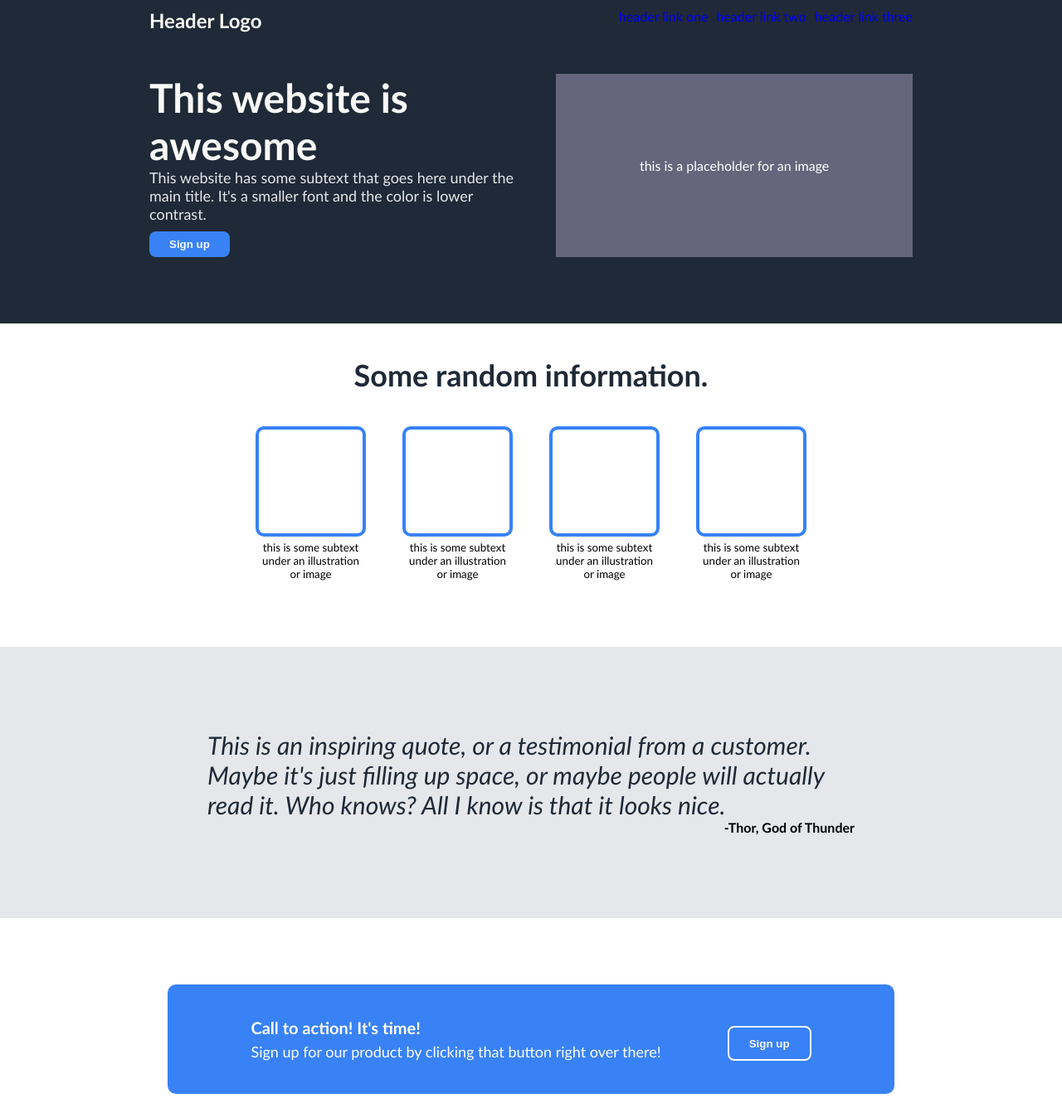
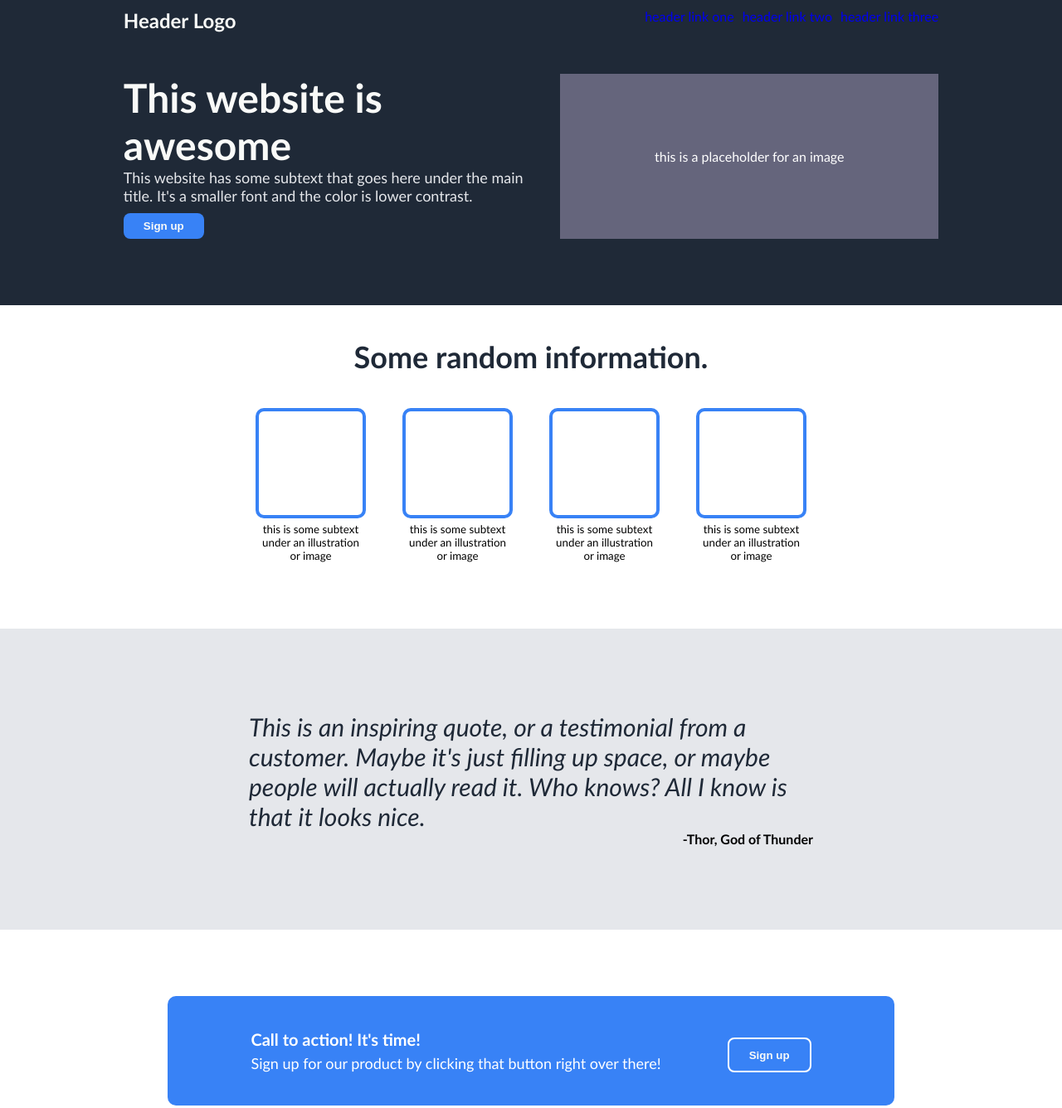
Before and after one commit to pauloruzanovsky/Landing-Page, a plain HTML site: page index.html in a window 1280 px wide. Shown: the top 1336 px of the page at 83% size. Drawn offline with Linux system fonts and the light colour scheme.

Commit message:
edit index and style

```diff
--- a/index.html
+++ b/index.html
@@ -10,6 +10,8 @@
 </head>
 <body>
     <div class="slice-1">
+        <div class="page-content">
+            <div class="slice-1-content">
                 <div class="header">
                     <div class="logo">Header Logo
                     </div>
@@ -31,7 +33,10 @@
                     <div class="hero-image">this is a placeholder for an image</div>
                 </div>
             </div>
+        </div>
+    </div>
     <div class="slice-2">
+        <div class="page-content">
         <div class="slice-2-title">Some random information.</div>
         <div class="slice-2-content">
             <div class="slice-2-item">
@@ -52,13 +57,16 @@
             </div>
         </div>
         </div>
+    </div>
     <div class="slice-3">
+        <div class="page-content">
             <div class="slice-3-text">
             This is an inspiring quote, or a testimonial from a
             customer. Maybe it's just filling up space, or maybe
             people will actually read it. Who knows? All I know is that it looks nice.
             </div>
             <div class="slice-3-author">-Thor, God of Thunder</div>
+        </div>
     </div>
     <div class="slice-4">
         <div class="slice-4-box">
@@ -70,5 +78,6 @@
         </div>
     </div>
     <div class="footer"> Copyright © The Odin Project 2022 </div>
+    </div>
 </body>
 </html>
--- a/style.css
+++ b/style.css
@@ -3,7 +3,6 @@ body {
     margin: 0px;
     display: flex;
     flex-direction: column;
-    height: auto;
 }
 
 un {
@@ -17,11 +16,22 @@ a {
     text-decoration: none;
 }
 
+.page-content {
+    display: flex;
+    flex-direction: column;
+    align-items: center;
+    padding-left: 300px;
+    padding-right: 300px;
+
+}
+
 .slice-1 {
     background-color: #1F2937;
     color: white;
-    padding: 10px 180px;
+    padding-top: 10px;
     padding-bottom: 80px;
+    display: flex;
+    flex-direction: column;
 }
 
 .header {
@@ -118,7 +128,7 @@ a {
 
 .slice-3 {
     background-color: #E5E7EB;
-    padding: 100px 250px;
+    padding: 100px 0px;
     display: flex;
     flex-direction: column;
 }
@@ -133,7 +143,7 @@ a {
 
 .slice-3-author {
     font-weight: bold;
-    text-align: right;
+    align-self: flex-end;
 }
 
 .slice-4 {
@@ -176,12 +186,9 @@ a {
     border: 2px solid white;
 }
 
-
 .footer {
     text-align: center;
     background-color: #1F2937;
     color: white;
-    padding-top: 30px;
-    padding-bottom: 30px;
-    margin-top: auto;
+    padding: 30px 0px;
 }
```
Lines whose indentation alone changed are shown as unchanged.
